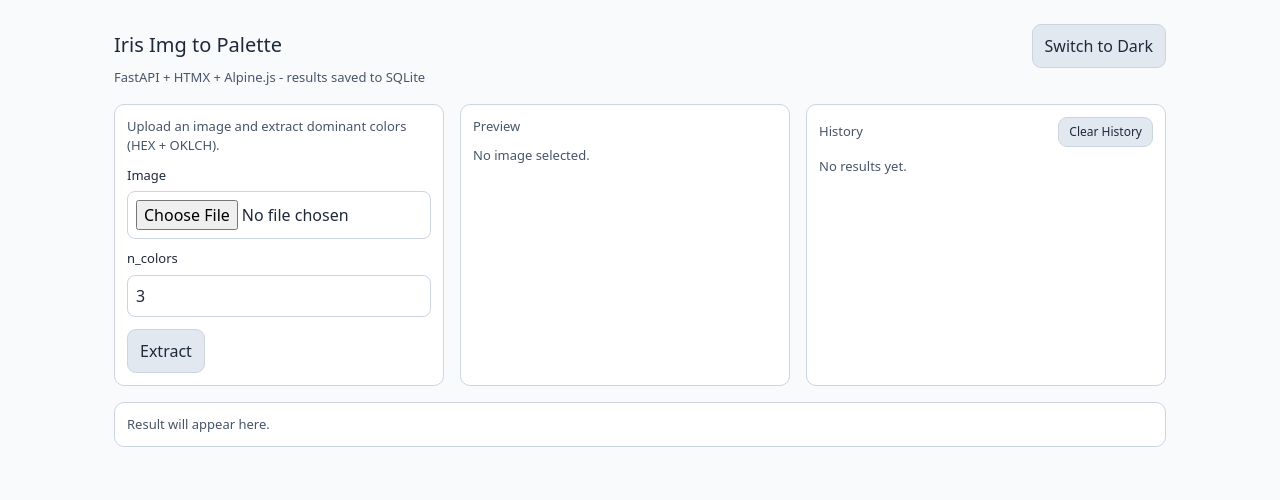
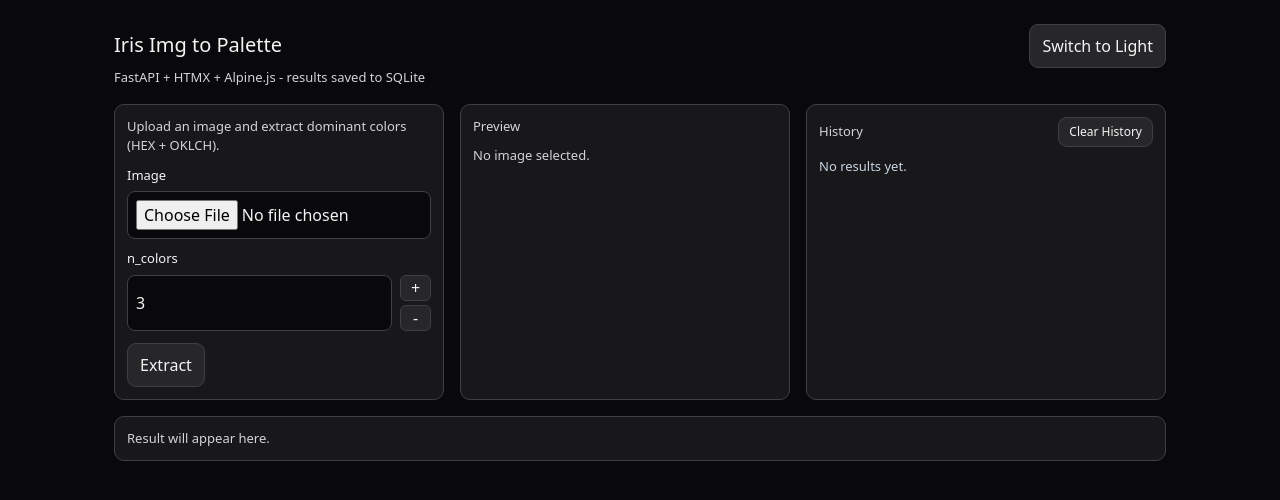
Before and after one commit to moosh0114/Iris-img-to-palette, a FastAPI app: page / in a window 1280 px wide. Shown: the top 500 px of the page. Run offline with FastAPI, Linux system fonts and the light colour scheme; data that the repository does not hold is empty; some libraries are stand-ins or nearby versions.

Commit message:
[fix] resolve Tailwind dark mode toggle and a11y warnings
- Fix Tailwind config initialization order to ensure 'class' strategy works.
- Refactor theme toggle logic to vanilla JS to prevent scope conflicts.
- Add 'for' and 'id' attributes to form labels and inputs to resolve accessibility warnings.

```diff
--- a/app/templates/index.html
+++ b/app/templates/index.html
@@ -4,35 +4,61 @@
     <meta charset="utf-8" />
     <meta name="viewport" content="width=device-width, initial-scale=1" />
     <title>Iris Img to Palette</title>
-    <script>
-      window.tailwind = window.tailwind || {};
-      window.tailwind.config = { darkMode: "class" };
-    </script>
+
     <script src="https://cdn.tailwindcss.com"></script>
     <script src="https://unpkg.com/htmx.org@1.9.12"></script>
     <script defer src="https://unpkg.com/alpinejs@3.x.x/dist/cdn.min.js"></script>
+    <script>
+      tailwind.config = {
+        darkMode: "class",
+      };
+    </script>
+
+    <script>
+      (function () {
+        try {
+          const stored = localStorage.getItem("theme");
+          if (stored === "dark" || !stored) {
+            document.documentElement.classList.add("dark");
+          }
+        } catch (_) {}
+      })();
+
+      function toggleTheme() {
+        const isDark = document.documentElement.classList.toggle("dark");
+        try {
+          localStorage.setItem("theme", isDark ? "dark" : "light");
+        } catch (_) {}
+        updateThemeButtonText();
+      }
+
+      function updateThemeButtonText() {
+        const toggleLabel = document.getElementById("theme-toggle-label");
+        if (!toggleLabel) return;
+        const isDark = document.documentElement.classList.contains("dark");
+        toggleLabel.textContent = isDark ? "Switch to Light" : "Switch to Dark";
+      }
+
+      document.addEventListener("DOMContentLoaded", updateThemeButtonText);
+    </script>
   </head>
-  <body
-    x-data="appState()"
-    :class="{ dark: isDark }"
-    class="m-0 bg-slate-50 font-sans text-slate-800 transition-colors duration-200 ease-in-out dark:bg-slate-900 dark:text-slate-100"
-  >
+  <body class="m-0 bg-zinc-50 font-sans text-zinc-800 transition-colors duration-700 ease-in-out dark:bg-zinc-950 dark:text-zinc-100 [&_*]:transition-colors [&_*]:duration-700 [&_*]:ease-in-out">
     <div class="mx-auto max-w-[1100px] p-6" x-data="uploader()">
       <div class="flex flex-wrap items-baseline justify-between gap-4">
         <h1 class="m-0 text-xl">Iris Img to Palette</h1>
         <button
-          class="inline-flex cursor-pointer items-center gap-2 rounded-[9px] border border-slate-300 bg-slate-200 px-3 py-[9px] text-slate-800 disabled:cursor-not-allowed disabled:opacity-60 dark:border-slate-700 dark:bg-slate-700 dark:text-slate-100"
+          class="inline-flex cursor-pointer items-center gap-2 rounded-[9px] border border-zinc-300 bg-zinc-200 px-3 py-[9px] text-zinc-800 disabled:cursor-not-allowed disabled:opacity-60 dark:border-zinc-700 dark:bg-zinc-800 dark:text-zinc-100"
           type="button"
-          @click="toggleTheme()"
+          onclick="toggleTheme()"
         >
-          <span x-text="isDark ? 'Switch to Light' : 'Switch to Dark'"></span>
+          <span id="theme-toggle-label">Switch to Dark</span>
         </button>
       </div>
-      <div class="text-[13px] text-slate-600 dark:text-slate-300">FastAPI + HTMX + Alpine.js - results saved to SQLite</div>
+      <div class="text-[13px] text-zinc-600 dark:text-zinc-300">FastAPI + HTMX + Alpine.js - results saved to SQLite</div>
 
       <div class="mt-4 grid grid-cols-1 gap-4 min-[981px]:grid-cols-[1fr_1fr_360px]">
-        <div class="rounded-[10px] border border-slate-300 bg-white p-3 dark:border-slate-700 dark:bg-slate-800">
-          <div class="mb-[10px] text-[13px] text-slate-600 dark:text-slate-300">
+        <div class="rounded-[10px] border border-zinc-300 bg-white p-3 dark:border-zinc-700 dark:bg-zinc-900">
+          <div class="mb-[10px] text-[13px] text-zinc-600 dark:text-zinc-300">
             Upload an image and extract dominant colors (HEX + OKLCH).
           </div>
 
@@ -43,9 +69,10 @@
             hx-indicator="#busy"
             enctype="multipart/form-data"
           >
-            <label class="mb-[6px] mt-[10px] block text-[13px] text-slate-800 dark:text-slate-100">Image</label>
+            <label for="image-upload" class="mb-[6px] mt-[10px] block text-[13px] text-zinc-800 dark:text-zinc-100">Image</label>
             <input
-              class="box-border w-full rounded-lg border border-slate-300 bg-white p-2 text-slate-800 dark:border-slate-700 dark:bg-slate-900 dark:text-slate-100"
+              id="image-upload"
+              class="box-border w-full rounded-lg border border-zinc-300 bg-white p-2 text-zinc-800 dark:border-zinc-700 dark:bg-zinc-950 dark:text-zinc-100"
               name="image"
               type="file"
               accept="image/*"
@@ -53,45 +80,68 @@
               @change="onPick($event)"
             />
 
-            <label class="mb-[6px] mt-[10px] block text-[13px] text-slate-800 dark:text-slate-100">n_colors</label>
-            <input
-              class="box-border w-full rounded-lg border border-slate-300 bg-white p-2 text-slate-800 dark:border-slate-700 dark:bg-slate-900 dark:text-slate-100"
-              name="n_colors"
-              type="number"
-              min="1"
-              max="12"
-              value="3"
-            />
+            <label for="n-colors-input" class="mb-[6px] mt-[10px] block text-[13px] text-zinc-800 dark:text-zinc-100">n_colors</label>
+            <div class="flex items-stretch gap-2">
+              <input
+                id="n-colors-input"
+                x-model="nColors"
+                class="box-border w-full rounded-lg border border-zinc-300 bg-white p-2 text-zinc-800 dark:border-zinc-700 dark:bg-zinc-950 dark:text-zinc-100"
+                name="n_colors"
+                type="text"
+                inputmode="numeric"
+                pattern="[0-9]*"
+                @input="sanitizeNColors()"
+                @blur="sanitizeNColors()"
+              />
+              <div class="flex w-9 flex-col gap-1">
+                <button
+                  type="button"
+                  class="inline-flex flex-1 items-center justify-center rounded-md border border-zinc-300 bg-zinc-200 text-zinc-800 dark:border-zinc-700 dark:bg-zinc-800 dark:text-zinc-100"
+                  @click="stepNColors(1)"
+                  aria-label="Increase n_colors"
+                >
+                  +
+                </button>
+                <button
+                  type="button"
+                  class="inline-flex flex-1 items-center justify-center rounded-md border border-zinc-300 bg-zinc-200 text-zinc-800 dark:border-zinc-700 dark:bg-zinc-800 dark:text-zinc-100"
+                  @click="stepNColors(-1)"
+                  aria-label="Decrease n_colors"
+                >
+                  -
+                </button>
+              </div>
+            </div>
 
             <button
-              class="mt-3 inline-flex cursor-pointer items-center gap-2 rounded-[9px] border border-slate-300 bg-slate-200 px-3 py-[9px] text-slate-800 disabled:cursor-not-allowed disabled:opacity-60 dark:border-slate-700 dark:bg-slate-700 dark:text-slate-100"
+              class="mt-3 inline-flex cursor-pointer items-center gap-2 rounded-[9px] border border-zinc-300 bg-zinc-200 px-3 py-[9px] text-zinc-800 disabled:cursor-not-allowed disabled:opacity-60 dark:border-zinc-700 dark:bg-zinc-800 dark:text-zinc-100"
               type="submit"
             >
               Extract
             </button>
-            <span id="busy" class="htmx-indicator text-[13px] text-slate-600 dark:text-slate-300" hx-indicator>Working...</span>
+            <span id="busy" class="htmx-indicator text-[13px] text-zinc-600 dark:text-zinc-300" hx-indicator>Working...</span>
           </form>
         </div>
 
-        <div class="rounded-[10px] border border-slate-300 bg-white p-3 dark:border-slate-700 dark:bg-slate-800">
-          <div class="mb-[10px] text-[13px] text-slate-600 dark:text-slate-300">Preview</div>
+        <div class="rounded-[10px] border border-zinc-300 bg-white p-3 dark:border-zinc-700 dark:bg-zinc-900">
+          <div class="mb-[10px] text-[13px] text-zinc-600 dark:text-zinc-300">Preview</div>
           <template x-if="previewUrl">
             <img
-              class="max-h-[360px] w-full rounded-[10px] border border-slate-300 bg-slate-100 object-contain dark:border-slate-700 dark:bg-slate-900"
+              class="max-h-[360px] w-full rounded-[10px] border border-zinc-300 bg-zinc-100 object-contain dark:border-zinc-700 dark:bg-zinc-950"
               :src="previewUrl"
               alt="preview"
             />
           </template>
           <template x-if="!previewUrl">
-            <div class="text-[13px] text-slate-600 dark:text-slate-300">No image selected.</div>
+            <div class="text-[13px] text-zinc-600 dark:text-zinc-300">No image selected.</div>
           </template>
         </div>
 
-        <div class="rounded-[10px] border border-slate-300 bg-white p-3 dark:border-slate-700 dark:bg-slate-800">
+        <div class="rounded-[10px] border border-zinc-300 bg-white p-3 dark:border-zinc-700 dark:bg-zinc-900">
           <div class="mb-[10px] flex items-center justify-between gap-[10px]">
-            <div class="text-[13px] text-slate-600 dark:text-slate-300">History</div>
+            <div class="text-[13px] text-zinc-600 dark:text-zinc-300">History</div>
             <button
-              class="inline-flex cursor-pointer items-center gap-2 rounded-[9px] border border-slate-300 bg-slate-200 px-[10px] py-[6px] text-xs text-slate-800 disabled:cursor-not-allowed disabled:opacity-60 dark:border-slate-700 dark:bg-slate-700 dark:text-slate-100"
+              class="inline-flex cursor-pointer items-center gap-2 rounded-[9px] border border-zinc-300 bg-zinc-200 px-[10px] py-[6px] text-xs text-zinc-800 disabled:cursor-not-allowed disabled:opacity-60 dark:border-zinc-700 dark:bg-zinc-800 dark:text-zinc-100"
               type="button"
               hx-post="/api/history/clear"
               hx-target="#history"
@@ -102,31 +152,34 @@
             </button>
           </div>
           <div id="history" hx-get="/history" hx-trigger="load" hx-swap="innerHTML">
-            <div class="text-[13px] text-slate-600 dark:text-slate-300">Loading...</div>
+            <div class="text-[13px] text-zinc-600 dark:text-zinc-300">Loading...</div>
           </div>
         </div>
       </div>
 
       <div class="mt-4">
-        <div class="rounded-[10px] border border-slate-300 bg-white p-3 dark:border-slate-700 dark:bg-slate-800" id="result">
-          <div class="text-[13px] text-slate-600 dark:text-slate-300">Result will appear here.</div>
+        <div class="rounded-[10px] border border-zinc-300 bg-white p-3 dark:border-zinc-700 dark:bg-zinc-900" id="result">
+          <div class="text-[13px] text-zinc-600 dark:text-zinc-300">Result will appear here.</div>
         </div>
       </div>
     </div>
 
     <script>
-      function appState() {
-        return {
-          isDark: false,
-          toggleTheme() {
-            this.isDark = !this.isDark;
-          },
-        };
-      }
-
       function uploader() {
         return {
+          nColors: "3",
           previewUrl: "",
+          sanitizeNColors() {
+            const digits = String(this.nColors ?? "").replace(/[^\d]/g, "");
+            let value = parseInt(digits || "3", 10);
+            if (Number.isNaN(value)) value = 3;
+            this.nColors = String(Math.min(12, Math.max(1, value)));
+          },
+          stepNColors(delta) {
+            const current = parseInt(this.nColors, 10);
+            const base = Number.isNaN(current) ? 3 : current;
+            this.nColors = String(Math.min(12, Math.max(1, base + delta)));
+          },
           onPick(e) {
             const f = e?.target?.files?.[0];
             if (!f) {
```
